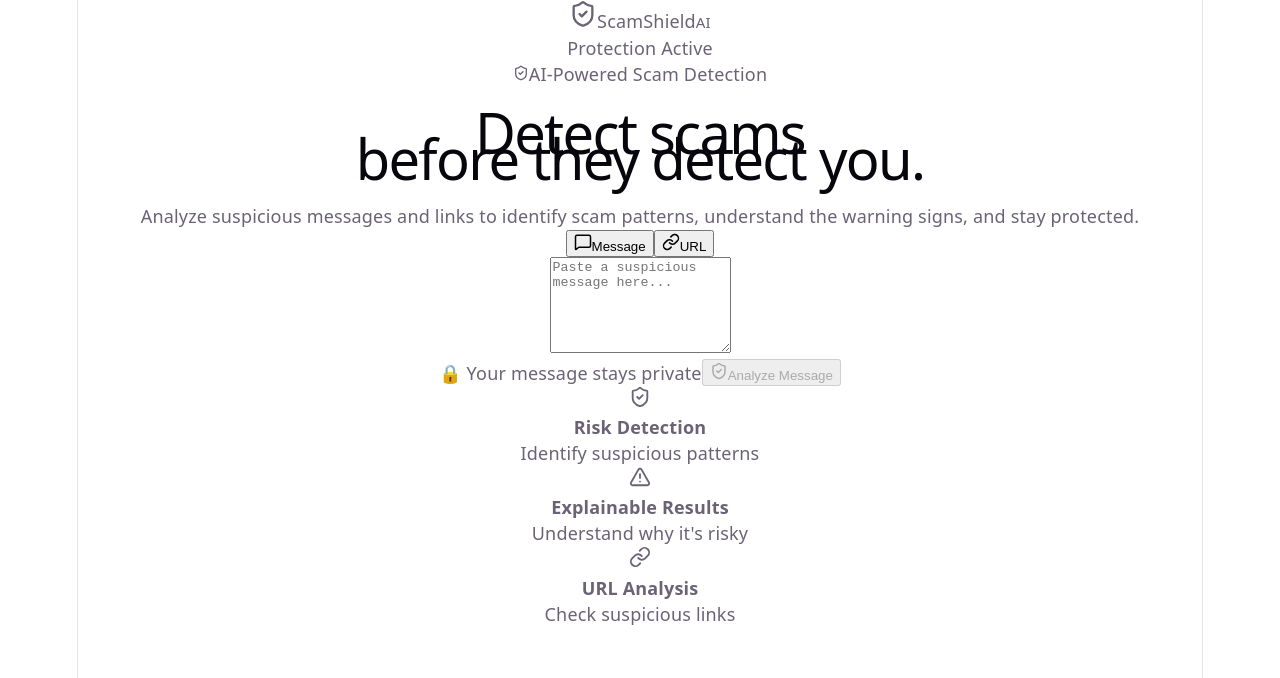
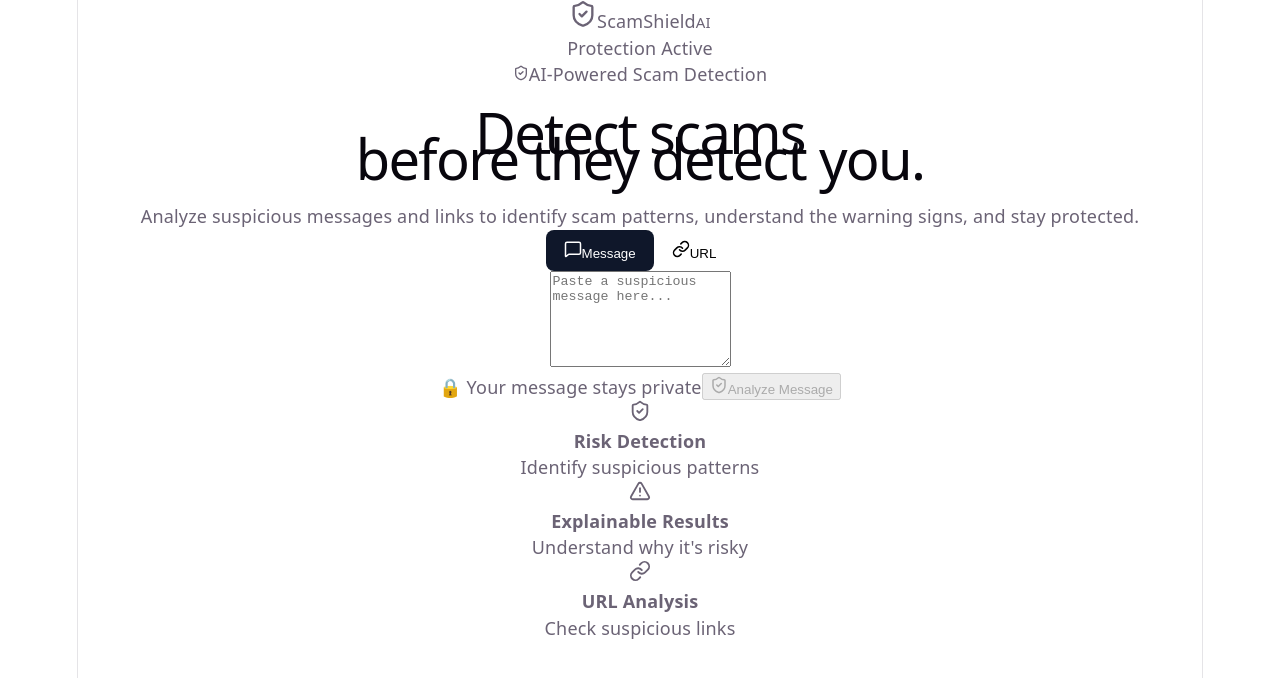
Before and after one commit to Sahikk05/ScamShield, a React app in the folder frontend/: page / in a window 1280 px wide. Shown: the top 678 px of the page. Built offline with nearby package versions, Linux system fonts and the light colour scheme; the HTML template or start-up script is replaced by a standard one.

Commit message:
Add URL scam analysis and dynamic recommendations

```diff
--- a/frontend/src/App.css
+++ b/frontend/src/App.css
@@ -182,3 +182,21 @@
     border-right-color: var(--border);
   }
 }
+.tab {
+  cursor: pointer;
+  border: none;
+  background: transparent;
+  padding: 10px 18px;
+  border-radius: 8px;
+  transition: 0.2s ease;
+}
+
+.tab:hover {
+  background: #f1f5f9;
+  color: #0f172a;
+}
+
+.tab.active {
+  background-color: #0f172a !important;
+  color: #ffffff !important;
+}
--- a/frontend/src/App.jsx
+++ b/frontend/src/App.jsx
@@ -4,8 +4,50 @@ import "./App.css";
 
 function App() {
 const [message, setMessage] = useState("");
+const [mode, setMode] = useState("message");
 const [result, setResult] = useState(null);
 
+  const analyzeURL = () => {
+  const url = message.trim().toLowerCase();
+  const redFlags = [];
+
+  if (url.startsWith("http://")) {
+    redFlags.push("Uses an insecure HTTP connection");
+  }
+
+  if (url.match(/\d{1,3}\.\d{1,3}\.\d{1,3}\.\d{1,3}/)) {
+    redFlags.push("Uses an IP address instead of a domain name");
+  }
+
+  if (url.match(/verify|login|secure|account|update|confirm|bank/)) {
+    redFlags.push("Contains words commonly used in phishing links");
+  }
+
+  if (url.length > 80) {
+    redFlags.push("Unusually long URL");
+  }
+
+  if (url.match(/@|-{2,}|\.xyz|\.top|\.click/)) {
+    redFlags.push("Contains potentially suspicious domain patterns");
+  }
+
+  const score = Math.min(98, 10 + redFlags.length * 20);
+
+  let category = "Low Risk";
+
+  if (score >= 70) {
+    category = "High Risk";
+  } else if (score >= 40) {
+    category = "Potentially Suspicious";
+  }
+
+  setResult({
+    score,
+    category,
+    scamType: "Suspicious URL",
+    redFlags,
+  });
+};
   const analyzeMessage = () => {
     const text = message.toLowerCase();
 
@@ -94,19 +136,29 @@ if (score >= 70) {
 
         <div className="scanner">
           <div className="scanner-tabs">
-            <button className="tab active">
+            <button
+  className={`tab ${mode === "message" ? "active" : ""}`}
+  onClick={() => setMode("message")}
+>
   <MessageSquare size={18} />
   Message
 </button>
 
-            <button className="tab">
+<button
+  className={`tab ${mode === "url" ? "active" : ""}`}
+  onClick={() => setMode("url")}
+>
   <Link size={18} />
   URL
 </button>
           </div>
 
 <textarea
-  placeholder="Paste a suspicious message here..."
+  placeholder={
+    mode === "message"
+      ? "Paste a suspicious message here..."
+      : "Paste a suspicious URL here..."
+  }
   rows="6"
   value={message}
   onChange={(e) => setMessage(e.target.value)}
@@ -116,11 +168,11 @@ if (score >= 70) {
             <span>🔒 Your message stays private</span>
             <button
   className="analyze-btn"
-  onClick={analyzeMessage}
+  onClick={mode === "message" ? analyzeMessage : analyzeURL}
   disabled={!message.trim()}
 >
 <ShieldCheck size={18} />
-  Analyze Message
+{mode === "message" ? "Analyze Message" : "Analyze URL"}
 </button>
           </div>
         </div>
@@ -182,9 +234,12 @@ if (score >= 70) {
 
             <div className="recommendation">
   <strong>🛡️ Recommended Action</strong>
+
   <p>
-                Do not click suspicious links or share OTPs, passwords,
-                PINs, or banking information.
+    {mode === "message"
+      ? "Do not click suspicious links or share OTPs, passwords, PINs, or banking information."
+      : "Do not open this link. Verify the website domain independently before entering any personal or financial information."
+    }
   </p>
 </div>
           </div>
```
Lines whose indentation alone changed are shown as unchanged.
